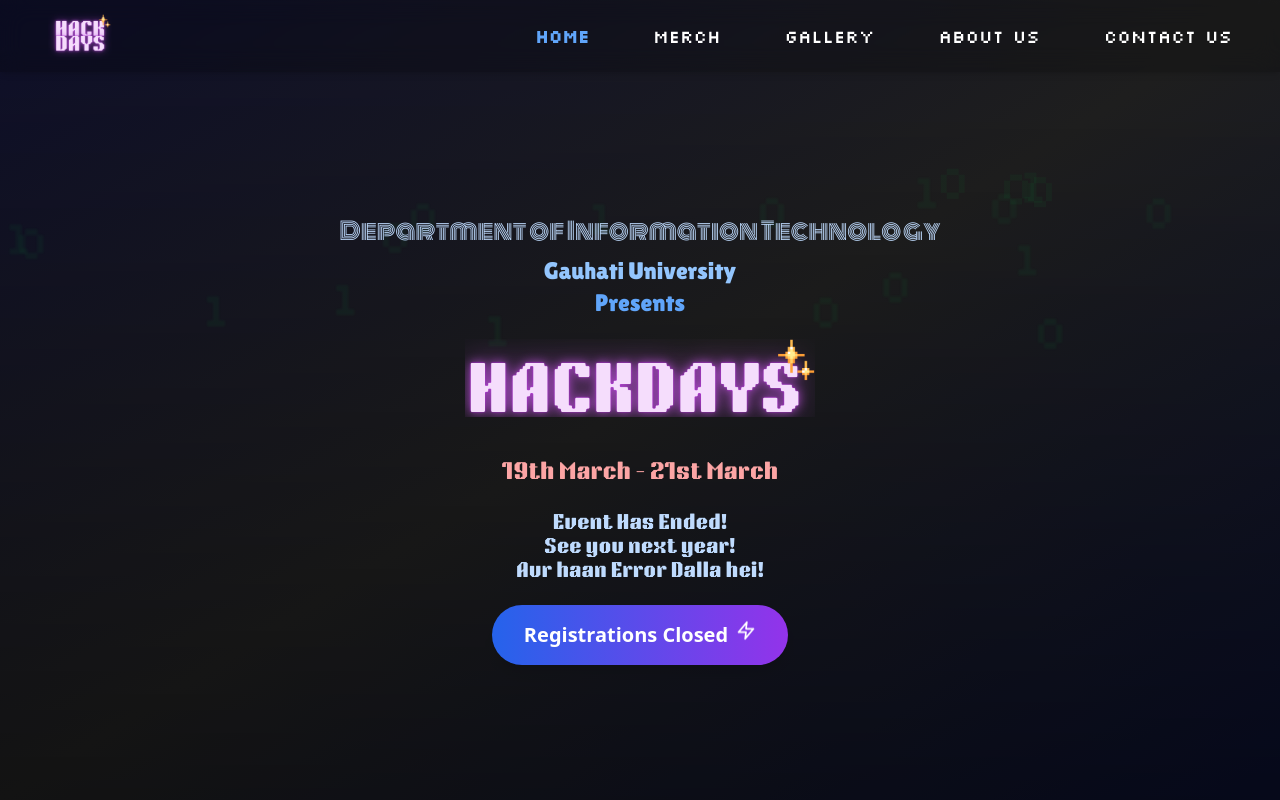
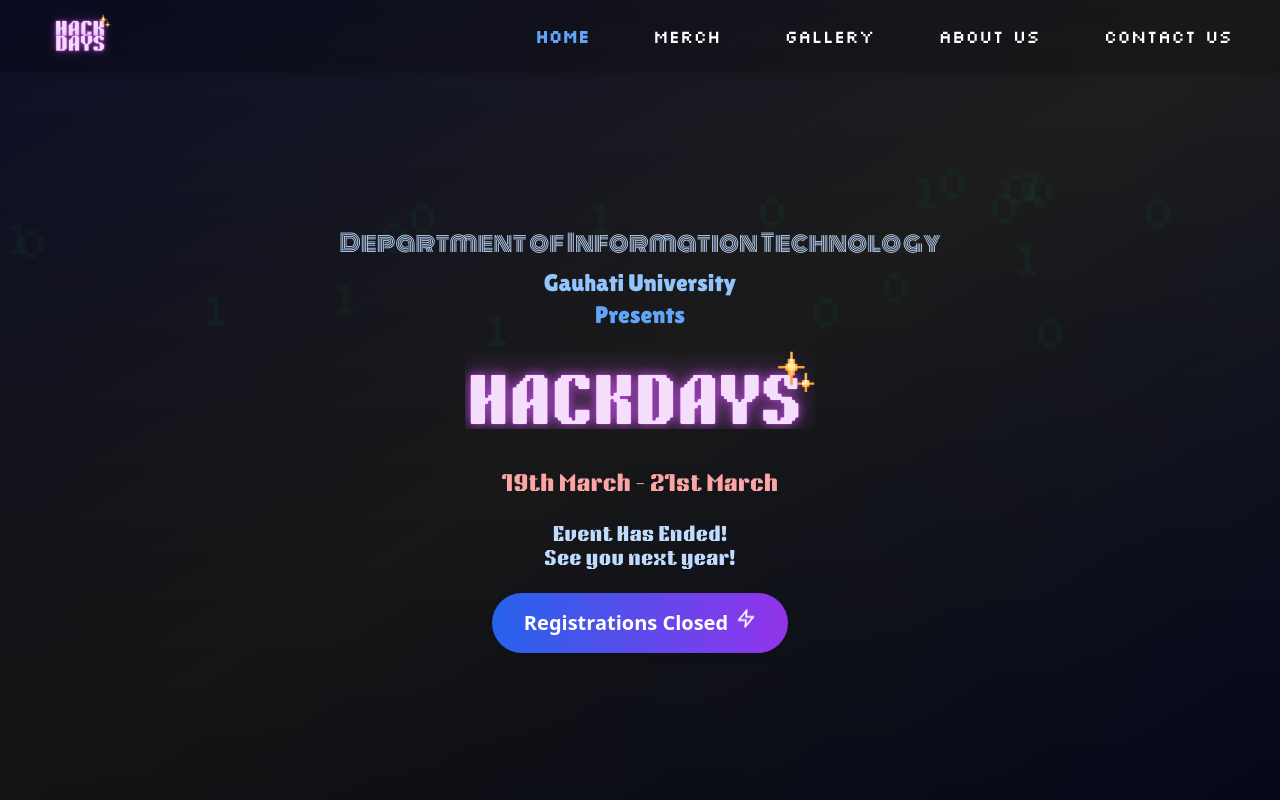
Before and after one commit to LoneTerror/HackDays-3.0, a React (Vite) app: page / in a window 1280 px wide. Shown: the top 800 px of the page. Built offline with nearby package versions, Linux system fonts and the light colour scheme.

Commit message:
Test Removed

```diff
--- a/src/components/Hero.tsx
+++ b/src/components/Hero.tsx
@@ -84,7 +84,7 @@
                             19th March - 21st March
                         </motion.h1>
                         <div className="flex items-center pt-0 gap-0 text-blue-200 text-1xl md:text-1xl">
-                            <span className="font-brick">Event Has Ended! <br /> See you next year! <br /> Aur haan Error Dalla hei! </span>
+                            <span className="font-brick">Event Has Ended! <br /> See you next year!</span>
                         </div>
                         {/* <div className="flex items-center pt-0 gap-0 text-blue-300 text-1xl md:text-1xl">
                             <a href="https://maps.app.goo.gl/YZUwLzD6RHpiag5a8" target="_blank"
```
